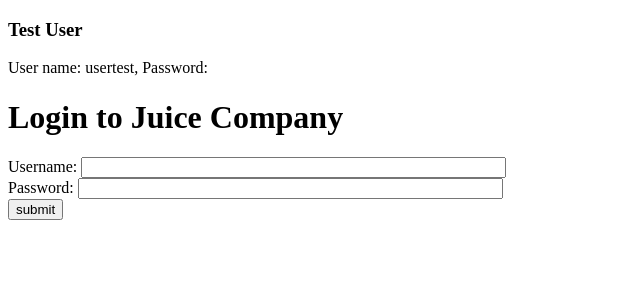
After one commit to CamilaPua/juicycompany, a Django app: page /juiceapp/login/ in a window 1280 px wide. The commit adds this page. Shown: the top 300 px of the page, without its empty margins (0-640 px from the left). Run offline with Django 4.2, Linux system fonts and the light colour scheme.

Commit message:
Add login functionality

```diff
--- a/juiceapp/templates/base.html
+++ b/juiceapp/templates/base.html
@@ -4,10 +4,16 @@
     <title>Juicy Company</title>
 </head>
 <body>
+    {% if user.is_authenticated %}
+        <header>
+            <h1>User Information</h1>
+        <span>User ID: {{ user.id }}, </span><span>User name: {{ user.username }}, </span><span>Sale id: {{ sale.id }}</span>
+        </header>
+    {% else %}
     <header>
-        <h1>User Information</h1>
-    <span>User ID: {{ user_id }}, </span><span>User name: {{ user_name }}, </span><span>Sale id: {{ sale.id }}</span>
-    </header>
+        <h3>Test User</h3><span>User name: usertest, </span><span>Password:</span>
+        </header>
+    {% endif %}
     <main>
         {% block content %}
         {% endblock %}
--- /dev/null
+++ b/juiceapp/templates/login.html
@@ -0,0 +1,13 @@
+{% extends 'base.html' %}
+
+{% block content %}
+    <h1>Login to Juice Company</h1>
+    <form id="login_form" method="post" action="{% url 'juiceapp:user_login' %}">
+        {% csrf_token %}
+        Username: <input type="text" name="username" value="" size="50" />
+        <br />
+        Password: <input type="password" name="password" value="" size="50" />
+        <br />
+        <input type="submit" value="submit" />
+    </form>
+{% endblock %}
--- a/juiceapp/templates/purchase.html
+++ b/juiceapp/templates/purchase.html
@@ -16,7 +16,7 @@
     <li>{{ sale_item.juice.name }} - Quantity: {{ sale_item.quantity }}</li>
     {% endfor %}
   </ul>
-  <form action="{% url 'complete_purchase' %}" method="PUT">
+  <form action="{% url 'juiceapp:complete_purchase' %}" method="PUT">
     {% csrf_token %}
     <button type="submit">Complete Purchase</button>
   </form>
--- a/juiceapp/urls.py
+++ b/juiceapp/urls.py
@@ -1,12 +1,15 @@
 from django.urls import path
 from django.views.generic import RedirectView
 from . import views
+
+app_name = 'juiceapp'
 
 urlpatterns = [
 
     path('', RedirectView.as_view(url='/juiceapp/')),
     path('juiceapp/', RedirectView.as_view(url='/juiceapp/purchase/')),
     path('juiceapp/purchase/', views.Purchase.as_view(), name='purchase'),
-    path('juiceapp/purchase/complete_purchase/', views.Purchase.complete_purchase, name='complete_purchase')
+    path('juiceapp/purchase/complete_purchase/', views.Purchase.complete_purchase, name='complete_purchase'),
+    path('juiceapp/login/', views.Purchase.user_login, name='user_login')
 
 ]
--- a/juiceapp/views.py
+++ b/juiceapp/views.py
@@ -1,9 +1,10 @@
-from django.shortcuts import render, redirect, HttpResponse
+from django.shortcuts import render, redirect, reverse, HttpResponse
 from .models import *
 from .forms import JuiceForm
 from django.contrib.auth.decorators import login_required
 from django.views import View
 from django.contrib.auth.mixins import LoginRequiredMixin
+from django.contrib.auth import authenticate, login
 
 class Purchase(LoginRequiredMixin, View):
 
@@ -50,3 +51,22 @@ class Purchase(LoginRequiredMixin, View):
             sale.save()
 
         return redirect('/juiceapp/purchase/')
+
+    def user_login(request):
+        if request.method == 'POST':
+            username = request.POST.get('username')
+            password = request.POST.get('password')
+
+            user = authenticate(username=username, password=password)
+
+            if user:
+                if user.is_active:
+                    login(request, user)
+                    return render(request, 'purchase.html')
+                else:
+                    return HttpResponse('Your account is disabled.')
+            else:
+                print(f"Invalid login details:' {username}, {password}")
+                return HttpResponse('Invalid login details supplied')
+        else:
+            return render(request, 'login.html')
```
Also changed, not shown: juiceapp/forms.py (+8 -1 lines), db.sqlite3, juiceapp/models.py (line endings or trailing spaces), juiceapp/tests.py (line endings or trailing spaces), juicycompany/settings.py (line endings or trailing spaces).
